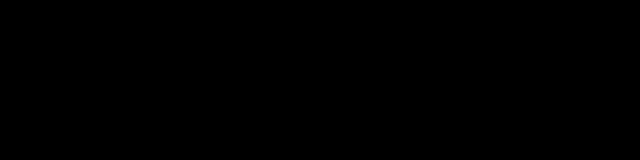
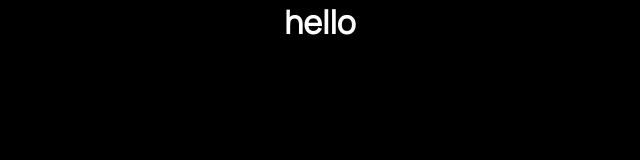
Before and after one commit to JuwelShaikh/figma-desgin, a React (Create React App) app: page / in a window 1280 px wide. Shown: the top 160 px of the page, without its empty margins (320-960 px from the left). Built offline with nearby package versions, Linux system fonts and the light colour scheme.

Commit message:
Navbar compo file added

```diff
--- a/public/index.html
+++ b/public/index.html
@@ -36,6 +36,9 @@
     *{
       background: black;
       font-family: 'Manrope', sans-serif;
+      color: #fff;
+      padding: 0;
+      margin: 0;
     }
   </style>
   <!--
--- a/src/App.js
+++ b/src/App.js
@@ -4,7 +4,7 @@ import './App.css';
 function App() {
   return (
     <div className="App">
-
+      <h1>hello</h1>
     </div>
   );
 }
```
Also changed, not shown: src/Components/HomePage/NavBar/Navbar.css (added), src/Components/HomePage/NavBar/Navbar.jsx (added).
